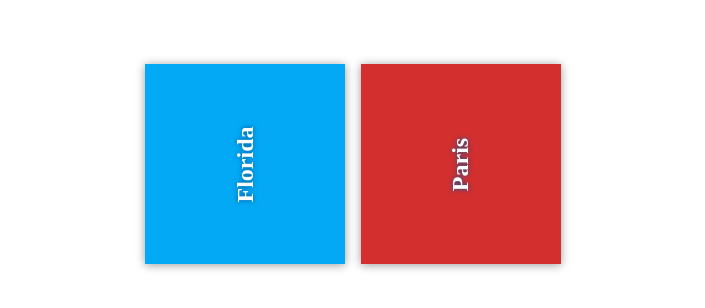
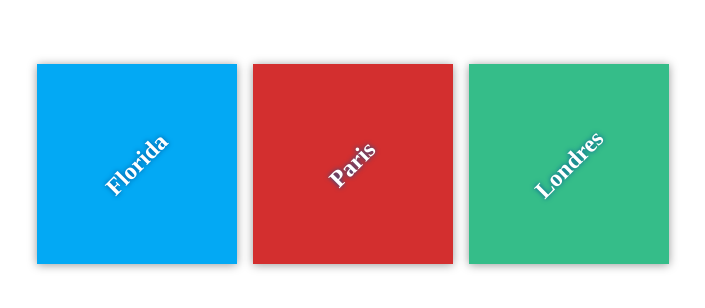
Before and after one commit to laroussimerhben/mytravel-plan, a plain HTML site: page index.html in a window 1280 px wide. Shown: the part 236-544 px from the top of the page, without its empty margins (287-992 px from the left). Drawn offline with Linux system fonts and the light colour scheme.

Commit message:
Ajout Londres

```diff
--- a/css/app.css
+++ b/css/app.css
@@ -42,7 +42,7 @@ body {
 
 h2 {
     margin: 0;
-    transform: rotate(-90deg);
+    transform: rotate(-45deg);
     transition: transform 0.5s;
     text-shadow: 0 0 5px #01579b;
 }
@@ -54,3 +54,7 @@ h2 {
 #paris {
     background-color: #d32f2f;
 }
+
+#londres {
+    background-color: #35bd89;
+}
--- a/index.html
+++ b/index.html
@@ -17,6 +17,10 @@
             <div class="destination" id="paris">
                 <h2>Paris</h2>
             </div>
+
+            <div class="destination" id="londres">
+                <h2>Londres</h2>
+            </div>
         </div>
     </div>
 
```
